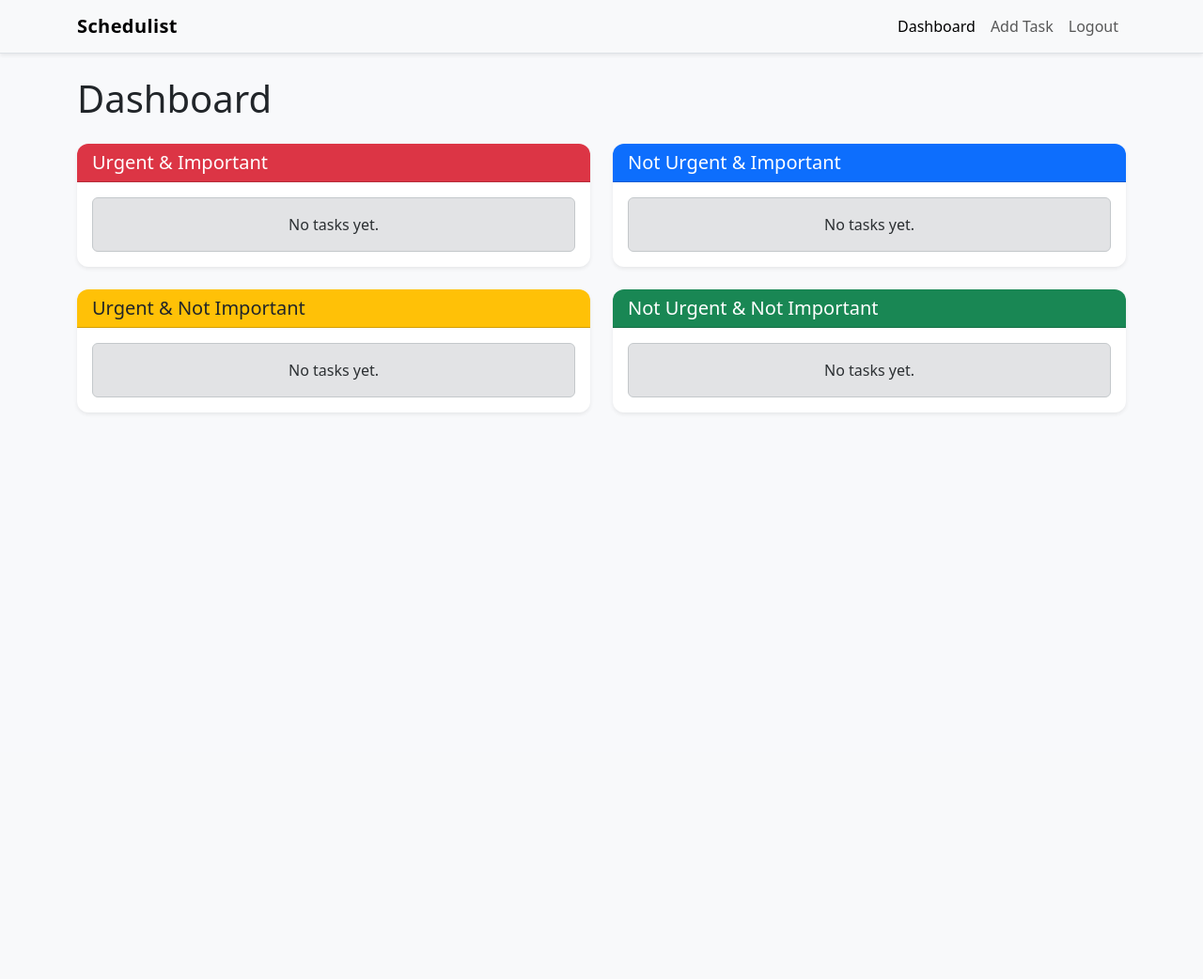
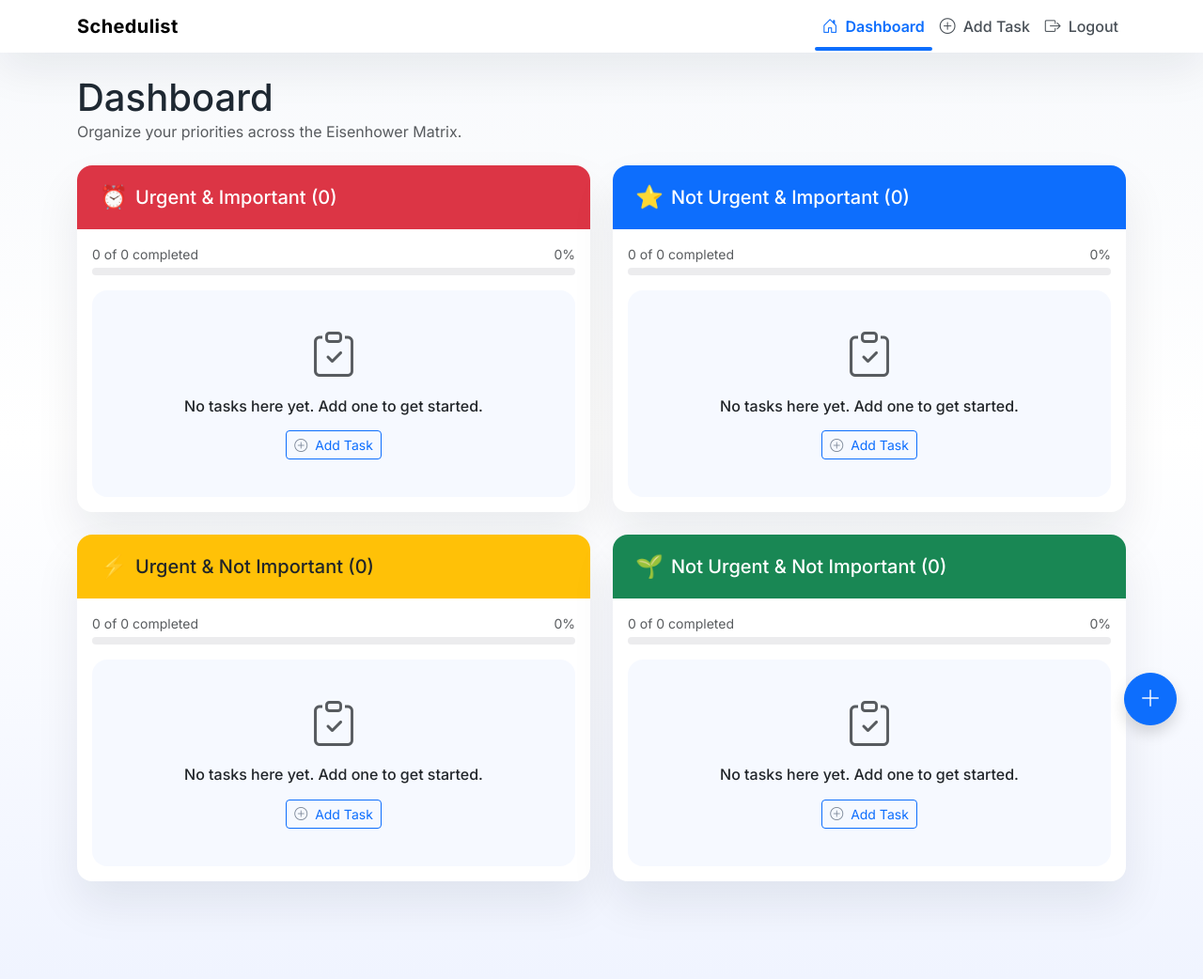
Before and after one commit to ChimdumebiNebolisa/schedulist, a Flask app: page /dashboard in a window 1280 px wide. Shown: the whole page at 94% size. Before the commit the page ends 440 px from the top, so only its background shows below. Run offline with Flask 3, Linux system fonts and the light colour scheme; the visitor is signed in with stand-in values (Sample User, id 1); data that the repository does not hold is empty; parts of the project's set-up code (start-up, migrations or seed data) failed here and were passed over.

Commit message:
Enhance dashboard and navigation styling

```diff
--- a/app.py
+++ b/app.py
@@ -1,4 +1,4 @@
-from datetime import datetime
+from datetime import datetime, date
 import logging
 import os
 from functools import wraps
@@ -125,7 +125,10 @@ def index():
         for q in range(1, 5)
     }
     return render_template(
-        "index.html", tasks=tasks_by_quadrant, user=session.get("user")
+        "index.html",
+        tasks=tasks_by_quadrant,
+        user=session.get("user"),
+        today=date.today(),
     )
 
 
--- a/static/custom.css
+++ b/static/custom.css
@@ -1,42 +1,138 @@
+body {
+    font-family: 'Inter', sans-serif;
+    min-height: 100vh;
+    background: linear-gradient(180deg, #f7f9fc 0%, #ffffff 45%, #f0f4ff 100%);
+    color: #1f2933;
+}
 
-body {
-    background-color: #f8f9fb;
+main {
+    padding-bottom: 5rem;
+}
+
+.navbar {
+    box-shadow: 0 1rem 3rem rgba(15, 23, 42, 0.08);
+    background-color: rgba(255, 255, 255, 0.95) !important;
+    backdrop-filter: blur(6px);
 }
 
 .navbar-brand {
     letter-spacing: 0.02em;
 }
 
+.navbar .nav-link {
+    position: relative;
+    font-weight: 500;
+    color: #495057;
+    transition: color 0.2s ease, transform 0.2s ease;
+}
+
+.navbar .nav-link i {
+    font-size: 1.05rem;
+    line-height: 1;
+}
+
+.navbar .nav-link:hover,
+.navbar .nav-link:focus {
+    color: var(--bs-primary);
+}
+
+.navbar .nav-link.active {
+    color: var(--bs-primary);
+    font-weight: 600;
+}
+
+.navbar .nav-link.active::after {
+    content: "";
+    position: absolute;
+    left: 0;
+    bottom: -0.35rem;
+    width: 100%;
+    height: 0.2rem;
+    background-color: var(--bs-primary);
+    border-radius: 999px;
+}
+
 .quadrant-card {
     border: none;
-    border-radius: 0.75rem;
+    border-radius: 1rem;
+    box-shadow: 0 1.5rem 3rem rgba(15, 23, 42, 0.08);
     overflow: hidden;
+    background-color: #ffffff;
 }
 
 .quadrant-card .card-header {
+    border: none;
+    padding: 1rem 1.5rem;
     font-weight: 600;
 }
 
+.quadrant-card .quadrant-icon {
+    font-size: 1.5rem;
+}
+
+.progress {
+    border-radius: 999px;
+    background-color: rgba(15, 23, 42, 0.08);
+}
+
+.progress-bar {
+    border-radius: 999px;
+}
+
 .task-card {
-    border-radius: 0.75rem;
-    border: 1px solid rgba(0, 0, 0, 0.05);
-    transition: box-shadow 0.2s ease-in-out, transform 0.2s ease-in-out;
+    border: 1px solid rgba(15, 23, 42, 0.05);
+    border-radius: 1rem;
+    transition: transform 0.2s ease, box-shadow 0.2s ease;
+    background-color: #ffffff;
+}
+
+.task-card .card-body {
+    padding: 1.25rem;
 }
 
 .task-card:hover {
-    box-shadow: 0 0.75rem 1.5rem rgba(0, 0, 0, 0.1);
-    transform: translateY(-2px);
-
-
-
-.task-card {
-    transition: box-shadow 0.2s ease-in-out;
-    border-radius: 0.5rem;
+    transform: translateY(-4px);
+    box-shadow: 0 1.5rem 3rem rgba(15, 23, 42, 0.12);
 }
 
-.task-card:hover {
-    box-shadow: 0 0.5rem 1rem rgba(0, 0, 0, 0.15);
+.empty-state-card {
+    border-radius: 1rem;
+    background-color: rgba(241, 245, 255, 0.6);
+    border: 1px dashed rgba(99, 102, 241, 0.4);
+    padding: 1.5rem;
+}
 
+.empty-state-card i {
+    color: rgba(71, 85, 105, 0.7);
+}
 
+.fab {
+    position: fixed;
+    bottom: 1.75rem;
+    right: 1.75rem;
+    width: 3.5rem;
+    height: 3.5rem;
+    border-radius: 50%;
+    display: inline-flex;
+    align-items: center;
+    justify-content: center;
+    font-size: 1.5rem;
+    transition: transform 0.2s ease, box-shadow 0.2s ease;
+    z-index: 1030;
+}
 
+.fab:hover {
+    transform: translateY(-4px);
+    box-shadow: 0 1.5rem 3rem rgba(13, 110, 253, 0.35);
 }
+
+@media (max-width: 575.98px) {
+    .fab {
+        bottom: 1.25rem;
+        right: 1.25rem;
+    }
+
+    .navbar .nav-link.active::after {
+        bottom: -0.2rem;
+    }
+}
--- a/templates/base.html
+++ b/templates/base.html
@@ -4,6 +4,12 @@
     <meta charset="UTF-8">
     <meta name="viewport" content="width=device-width, initial-scale=1.0">
     <title>{% block title %}Schedulist{% endblock %}</title>
+    <link rel="preconnect" href="https://fonts.googleapis.com">
+    <link rel="preconnect" href="https://fonts.gstatic.com" crossorigin>
+    <link
+        href="https://fonts.googleapis.com/css2?family=Inter:wght@400;500;600;700&display=swap"
+        rel="stylesheet"
+    >
     <link
         href="https://cdn.jsdelivr.net/npm/bootstrap@5.3.2/dist/css/bootstrap.min.css"
         rel="stylesheet"
@@ -13,12 +19,12 @@
     <link rel="stylesheet" href="https://cdn.jsdelivr.net/npm/bootstrap-icons@1.10.5/font/bootstrap-icons.css">
     <link rel="stylesheet" href="{{ url_for('static', filename='custom.css') }}">
 </head>
-<body>
+<body class="d-flex flex-column min-vh-100">
     {% set current_endpoint = request.endpoint or '' %}
 
-    <nav class="navbar navbar-expand-lg bg-body-tertiary border-bottom shadow-sm">
+    <nav class="navbar navbar-expand-lg bg-white">
         <div class="container">
-            <a class="navbar-brand fw-semibold" href="{{ url_for('index') }}">Schedulist</a>
+            <a class="navbar-brand fw-bold" href="{{ url_for('index') }}">Schedulist</a>
             <button
                 class="navbar-toggler"
                 type="button"
@@ -33,34 +39,41 @@
             <div class="collapse navbar-collapse" id="navbarNav">
                 <ul class="navbar-nav ms-auto mb-2 mb-lg-0">
                     <li class="nav-item">
+                        {% set dashboard_active = current_endpoint == 'index' %}
                         <a
-                            class="nav-link {% if current_endpoint == 'index' %}active{% endif %}"
-                            aria-current="page"
+                            class="nav-link d-flex align-items-center gap-2 {{ 'active' if dashboard_active }}"
+                            {% if dashboard_active %}aria-current="page"{% endif %}
                             href="{{ url_for('index') }}"
                         >
-                            Dashboard
+                            <i class="bi bi-house-door"></i>
+                            <span>Dashboard</span>
                         </a>
                     </li>
                     <li class="nav-item">
+                        {% set add_active = current_endpoint == 'add_task' %}
                         <a
-                            class="nav-link {% if current_endpoint == 'add_task' %}active{% endif %}"
+                            class="nav-link d-flex align-items-center gap-2 {{ 'active' if add_active }}"
+                            {% if add_active %}aria-current="page"{% endif %}
                             href="{{ url_for('add_task') }}"
                         >
-                            Add Task
+                            <i class="bi bi-plus-circle"></i>
+                            <span>Add Task</span>
                         </a>
                     </li>
                     <li class="nav-item">
-                        <a class="nav-link" href="{{ url_for('logout') }}">Logout</a>
+                        <a class="nav-link d-flex align-items-center gap-2" href="{{ url_for('logout') }}">
+                            <i class="bi bi-box-arrow-right"></i>
+                            <span>Logout</span>
+                        </a>
                     </li>
                 </ul>
             </div>
         </div>
     </nav>
 
-    <main class="py-4">
-        <div class="container">
-            {% block content %}
-            {% endblock %}
+    <main>
+        <div class="container py-4">
+            {% block content %}{% endblock %}
         </div>
     </main>
 
--- a/templates/index.html
+++ b/templates/index.html
@@ -4,31 +4,67 @@
 
 {% block content %}
 {% if user %}
-<h1 class="mb-4">Dashboard</h1>
-<div class="row row-cols-1 row-cols-md-2 g-4">
-    {% set quadrants = [
-        (1, 'Urgent & Important', 'bg-danger text-white'),
-        (2, 'Not Urgent & Important', 'bg-primary text-white'),
-        (3, 'Urgent & Not Important', 'bg-warning text-dark'),
-        (4, 'Not Urgent & Not Important', 'bg-success text-white')
-    ] %}
-    {% for qid, title, header_class in quadrants %}
+<div class="d-flex flex-column flex-md-row align-items-md-center justify-content-between gap-2 mb-4">
+    <div>
+        <h1 class="mb-0">Dashboard</h1>
+        <p class="text-muted mb-0">Organize your priorities across the Eisenhower Matrix.</p>
+    </div>
+</div>
+{% set quadrants = [
+    (1, 'Urgent & Important', 'bg-danger text-white', 'bg-danger', '⏰'),
+    (2, 'Not Urgent & Important', 'bg-primary text-white', 'bg-primary', '⭐'),
+    (3, 'Urgent & Not Important', 'bg-warning text-dark', 'bg-warning', '⚡'),
+    (4, 'Not Urgent & Not Important', 'bg-success text-white', 'bg-success', '🌱')
+] %}
+<div class="row row-cols-1 row-cols-lg-2 g-4">
+    {% for qid, title, header_class, progress_class, quadrant_icon in quadrants %}
+    {% set quadrant_tasks = tasks.get(qid, []) %}
+    {% set total_tasks = quadrant_tasks | length %}
+    {% set completed_tasks = quadrant_tasks | selectattr('completed') | list | length %}
+    {% set completion_percentage = (completed_tasks * 100 / total_tasks) | round(0, 'floor') if total_tasks else 0 %}
     <div class="col">
-        <div class="card quadrant-card h-100 shadow-sm">
-            <div class="card-header {{ header_class }}">
-                <h5 class="mb-0">{{ title }}</h5>
+        <div class="card quadrant-card h-100">
+            <div class="card-header {{ header_class }} d-flex align-items-center justify-content-between">
+                <div class="d-flex align-items-center gap-2">
+                    <span class="quadrant-icon" aria-hidden="true">{{ quadrant_icon }}</span>
+                    <h5 class="mb-0">{{ title }} ({{ total_tasks }})</h5>
+                </div>
             </div>
             <div class="card-body">
-                {% set quadrant_tasks = tasks.get(qid, []) %}
+                <div class="mb-3">
+                    <div class="d-flex justify-content-between text-muted small mb-1">
+                        <span>{{ completed_tasks }} of {{ total_tasks }} completed</span>
+                        <span>{{ completion_percentage }}%</span>
+                    </div>
+                    <div class="progress" style="height: 0.5rem;">
+                        <div
+                            class="progress-bar {{ progress_class }}"
+                            role="progressbar"
+                            style="width: {{ completion_percentage }}%"
+                            aria-valuenow="{{ completion_percentage }}"
+                            aria-valuemin="0"
+                            aria-valuemax="100"
+                        ></div>
+                    </div>
+                </div>
                 {% if quadrant_tasks %}
                 <div class="d-flex flex-column gap-3">
                     {% for task in quadrant_tasks %}
-                    {% set title_classes = 'text-decoration-line-through' if task.completed else '' %}
-                    <div class="card task-card">
+                    {% set title_classes = 'text-decoration-line-through text-muted' if task.completed else '' %}
+                    {% set is_today = task.deadline == today if task.deadline else False %}
+                    {% set is_overdue = task.deadline < today if task.deadline else False %}
+                    <div class="card task-card border-0">
                         <div class="card-body">
-                            <h5 class="card-title {{ title_classes }}">
-                                {{ task.title }}
-                            </h5>
+                            <div class="d-flex flex-wrap justify-content-between align-items-center gap-2 mb-2">
+                                <h5 class="card-title mb-0 {{ title_classes }}">{{ task.title }}</h5>
+                                {% if task.deadline %}
+                                    {% if is_overdue %}
+                                    <span class="badge bg-danger fw-semibold">Overdue</span>
+                                    {% elif is_today %}
+                                    <span class="badge bg-warning text-dark fw-semibold">Due Today</span>
+                                    {% endif %}
+                                {% endif %}
+                            </div>
                             {% if task.deadline %}
                             <h6 class="card-subtitle mb-2 text-muted">
                                 <i class="bi bi-calendar-event me-1"></i>
@@ -56,13 +92,26 @@
                     {% endfor %}
                 </div>
                 {% else %}
-                <div class="alert alert-secondary text-center mb-0" role="alert">No tasks yet.</div>
+                <div class="card empty-state-card text-center border-0">
+                    <div class="card-body">
+                        <i class="bi bi-clipboard-check display-5 text-muted"></i>
+                        <h6 class="mt-3">No tasks here yet. Add one to get started.</h6>
+                        <span class="visually-hidden">No tasks yet.</span>
+                        <a class="btn btn-outline-primary btn-sm mt-2" href="{{ url_for('add_task') }}">
+                            <i class="bi bi-plus-circle me-1"></i>
+                            Add Task
+                        </a>
+                    </div>
+                </div>
                 {% endif %}
             </div>
         </div>
     </div>
     {% endfor %}
 </div>
+<a class="btn btn-primary fab shadow" href="{{ url_for('add_task') }}" aria-label="Add task">
+    <i class="bi bi-plus-lg"></i>
+</a>
 {% else %}
 <div class="text-center">
     <a href="{{ url_for('login') }}" class="btn btn-primary">Login with Google</a>
```
